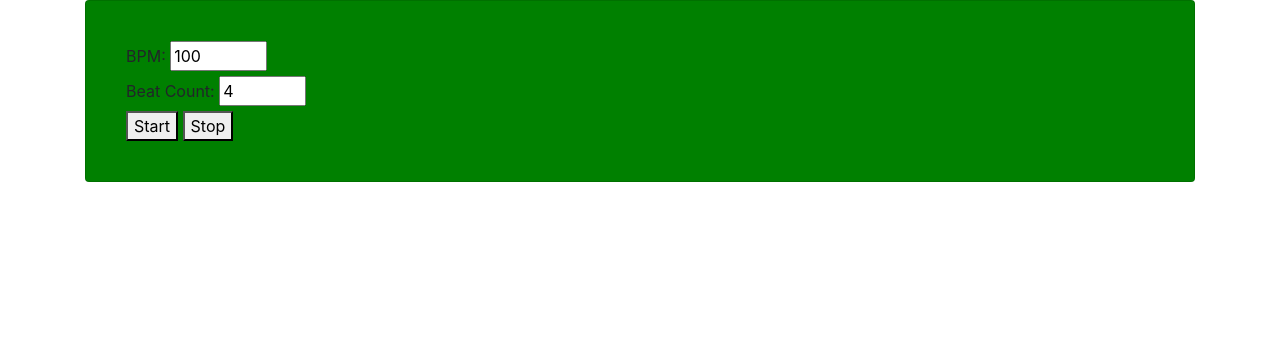
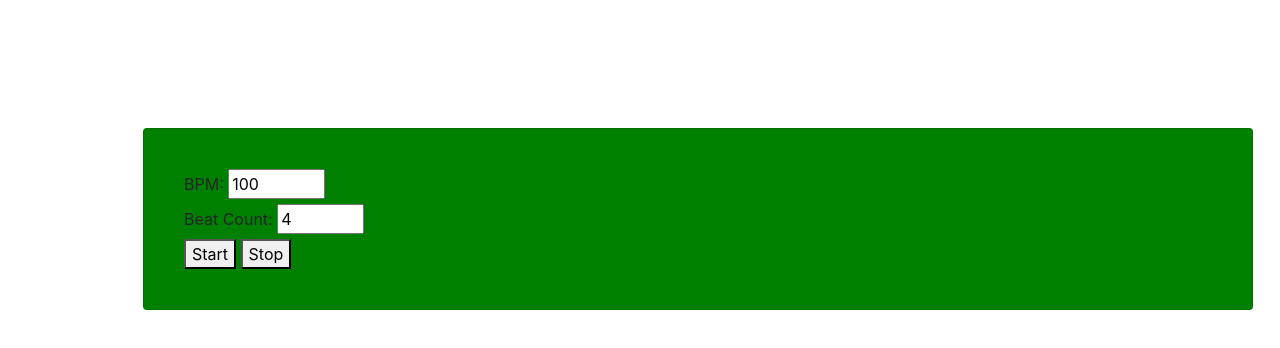
Before and after one commit to CodeJonesW/MetronomeApp, a website: page index.html in a window 1280 px wide. Drawn offline with nearby package versions, Linux system fonts and the light colour scheme.

Commit message:
i need to stop lol

```diff
--- a/index.html
+++ b/index.html
@@ -12,11 +12,12 @@
 </head>
 
 <body>
-    <div class="container">
-        <div class="row ">
-            <div class="col-lg ">
+    <div id="containerId" class="container">
+        <div id="rowId" class="row ">
+            <div class="col-lg">
                 <div id="cardId" class="card">
-                    <form>
+                    <div class="row">
+                        <form class="col">
                             <label>BPM:</label>
                             <input id="bpmInput" type="number" value="100" min="40" max="250"></br>
                             <label>Beat Count:</label>
@@ -25,8 +26,9 @@
                             <button id="stopButton">Stop</button>
                         </form>
 
-                    <div id="beatIcons">
+                        <div class="col" id="beatIconDiv">
 
+                        </div>
                     </div>
                 </div>
             </div>
--- a/metronome.js
+++ b/metronome.js
@@ -17,7 +17,7 @@ function convertBpmToMilliSeconds(bpm) {
 // Variables
 const startButton = document.getElementById("startButton")
 const stopButton = document.getElementById("stopButton")
-const beatIconDiv = document.getElementById("beatIcons")
+const beatIconDiv = document.getElementById("beatIconDiv")
 let bpmInput
 let iconCount = 0
 
@@ -39,6 +39,9 @@ startButton.addEventListener("click", function (event) {
             let icon = document.createElement("p")
             icon.innerHTML = '$'
             beatIconDiv.append(icon)
+
+
+
         } else {
             beatIconDiv.innerHTML = ""
             iconCount = 0
--- a/style.css
+++ b/style.css
@@ -2,3 +2,7 @@
     background-color: green;
     padding: 5vh;
 }
+
+#containerId{
+    margin: 10%
+}
```
Lines whose indentation alone changed are shown as unchanged.
